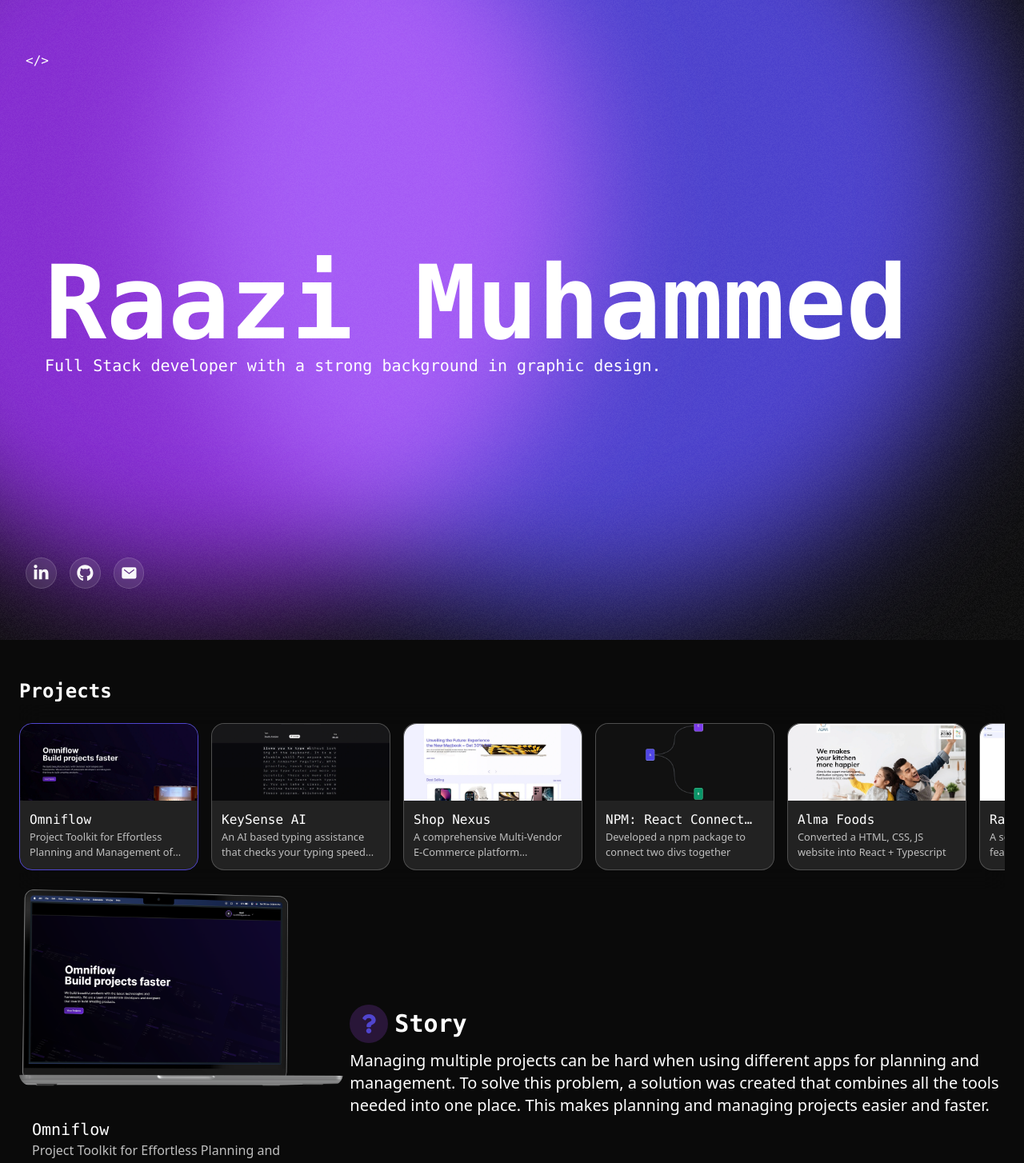
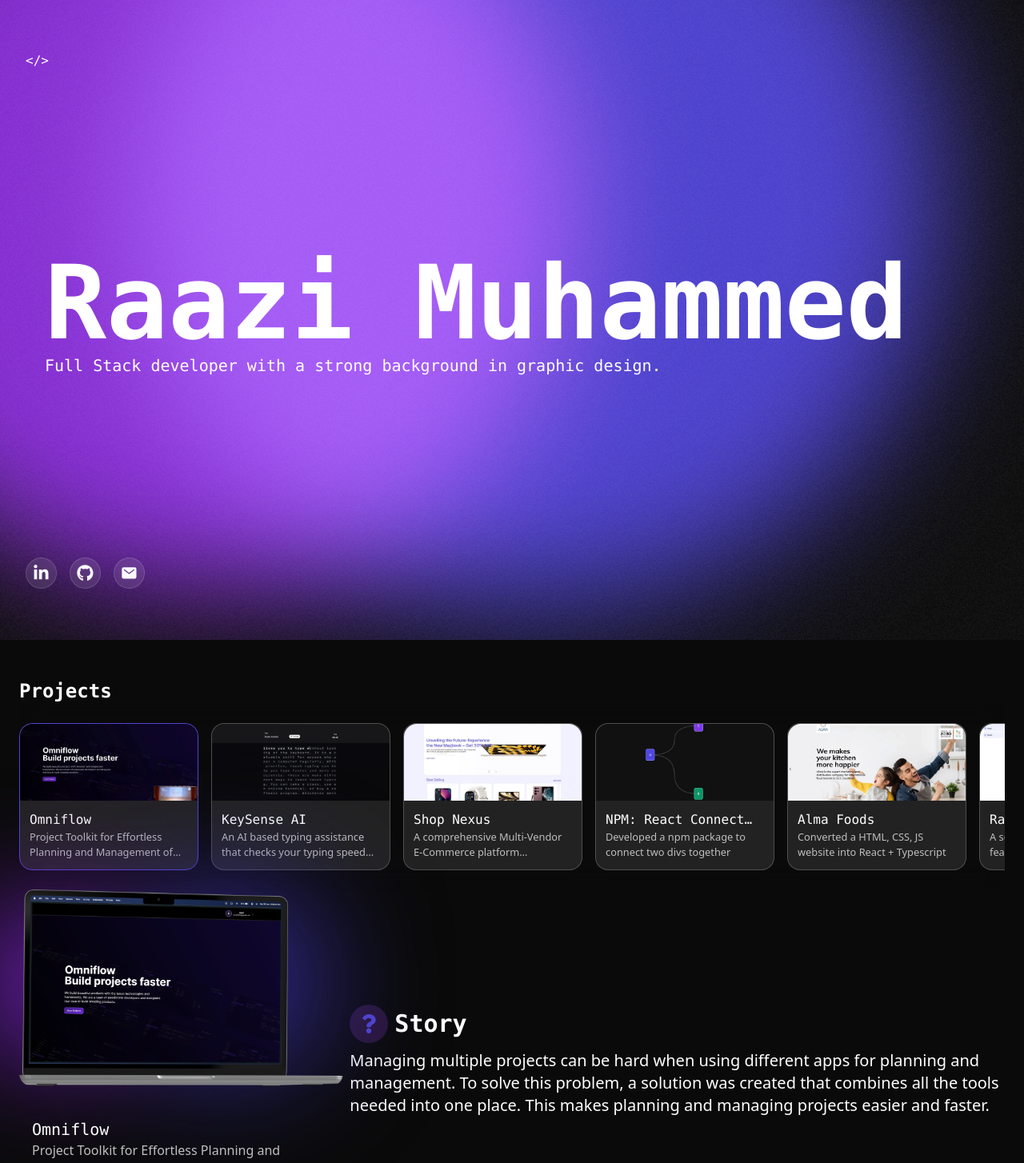
Before and after one commit to raazi-muhammed/personal-website-2, a React (Vite) app: page / in a window 1280 px wide. Shown: the top 1454 px of the page at 80% size. Built offline with nearby package versions, Linux system fonts and the light colour scheme.

Commit message:
feat: add gradient to seleceted project

```diff
--- a/src/sections/Hero.tsx
+++ b/src/sections/Hero.tsx
@@ -2,6 +2,7 @@
 import { motion } from "framer-motion";
 import { GithubIcon, LinkedinIcon, MailIcon } from "../utils/icons";
 import Container from "../components/Container";
+import { defaultAnimation } from "../utils/animation";
 
 function AnimatedBalls() {
     return (
@@ -34,12 +35,17 @@
                     {username}
                 </motion.div>
             ) : null}
-            <div
+            <motion.div
+                variants={defaultAnimation}
+                initial="initial"
+                animate="animate"
+                whileHover="hover"
+                whileTap="tap"
                 onMouseEnter={() => setIsActive(true)}
                 onMouseLeave={() => setIsActive(false)}
                 className="animate-pulse rounded-full border border-foreground/15 bg-foreground/10 p-2 backdrop-blur-sm hover:animate-none">
                 {children}
-            </div>
+            </motion.div>
         </a>
     );
 }
--- a/src/sections/Projects.tsx
+++ b/src/sections/Projects.tsx
@@ -7,6 +7,16 @@
 import { GithubIcon, LiveLinkIcon } from "../utils/icons";
 import { FaCode, FaQuestion } from "react-icons/fa";
 import { IoSparkles } from "react-icons/io5";
+import { defaultAnimation } from "../utils/animation";
+
+function AnimatedBalls() {
+    return (
+        <div className="container absolute inset-0 -z-20 mx-auto h-full w-full">
+            <div className="absolute left-[20vh] top-[0vh] size-[20vh] animate-blob rounded-full bg-indigo-700 mix-blend-screen blur-3xl filter" />
+            <div className="absolute left-[-5vh] top-[0vh] size-[20vh] animate-blob2 rounded-full bg-purple-700 mix-blend-screen blur-3xl filter" />
+        </div>
+    );
+}
 
 function ProjectPoints({
     type,
@@ -78,10 +88,11 @@
             <section className="sticky -top-24 flex gap-4 overflow-auto py-6 backdrop-blur-lg">
                 {projects.map((projects, index) => (
                     <motion.div
-                        initial={{ scale: 0.95 }}
-                        whileInView={{ scale: 1 }}
-                        whileTap={{ scale: 0.95 }}
-                        whileHover={{ scale: 1.05 }}
+                        variants={defaultAnimation}
+                        initial={{ opacity: 0.5, scale: 0.95 }}
+                        whileInView="animate"
+                        whileHover="hover"
+                        whileTap="tap"
                         viewport={{ amount: "all", once: true }}>
                         <Card
                             className={`w-56 p-0 ${
@@ -115,7 +126,7 @@
                 className="static grid grid-cols-1 gap-2 lg:grid-cols-2 xl:grid-cols-3"
                 key={currentProjectIndex.toString()}>
                 <motion.aside
-                    className="flex h-fit w-full flex-col lg:sticky lg:top-36"
+                    className="relative flex h-fit w-full flex-col lg:sticky lg:top-36"
                     initial={{ y: 100, opacity: 0 }}
                     animate={{ opacity: 1, y: 0 }}>
                     <img
@@ -124,6 +135,7 @@
                         src={currentProject.mockup}
                         alt=""
                     />
+                    <AnimatedBalls />
                     <div className="px-4">
                         <h4 className="mt-4 font-mono text-xl">
                             {currentProject.name}
--- /dev/null
+++ b/src/utils/animation.ts
@@ -0,0 +1,16 @@
+export const defaultAnimation = {
+    initial: {
+        scale: 0.95,
+        opacity: 0,
+    },
+    animate: {
+        scale: 1,
+        opacity: 1,
+    },
+    hover: {
+        scale: 1.05,
+    },
+    tap: {
+        scale: 0.95,
+    },
+};
--- a/tailwind.config.js
+++ b/tailwind.config.js
@@ -40,13 +40,13 @@
                         transform: "translate(0px, 0px) scale(1)",
                     },
                     "25%": {
-                        transform: "translate(-15vw, 40vh) scale(1.1)",
+                        transform: "translate(-15%, 40%) scale(1.1)",
                     },
                     "50%": {
-                        transform: "translate(15vw, 20vh) scale(1.3)",
+                        transform: "translate(15%, 20%) scale(1.3)",
                     },
                     "75%": {
-                        transform: "translate(5vw, 25vh) scale(1.1)",
+                        transform: "translate(5%, 25%) scale(1.1)",
                     },
                     "100%": {
                         transform: "translate(0px, 0px) scale(1)",
@@ -57,10 +57,10 @@
                         transform: "translate(0px, 0px) scale(1)",
                     },
                     "33%": {
-                        transform: "translate(25vw, 20vh) scale(1.3)",
+                        transform: "translate(25%, 20%) scale(1.3)",
                     },
                     "66%": {
-                        transform: "translate(-25vw, 25vh) scale(1.1)",
+                        transform: "translate(-25%, 25%) scale(1.1)",
                     },
                     "100%": {
                         transform: "translate(0px, 0px) scale(1)",
```
